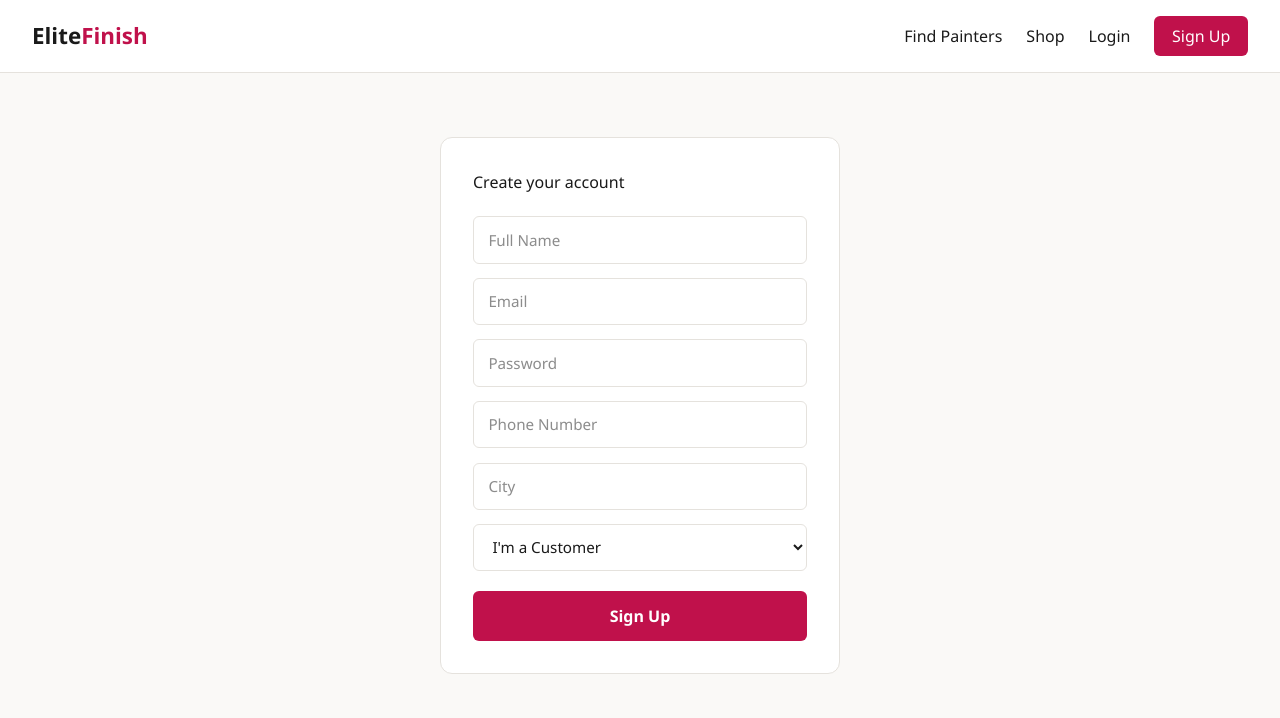
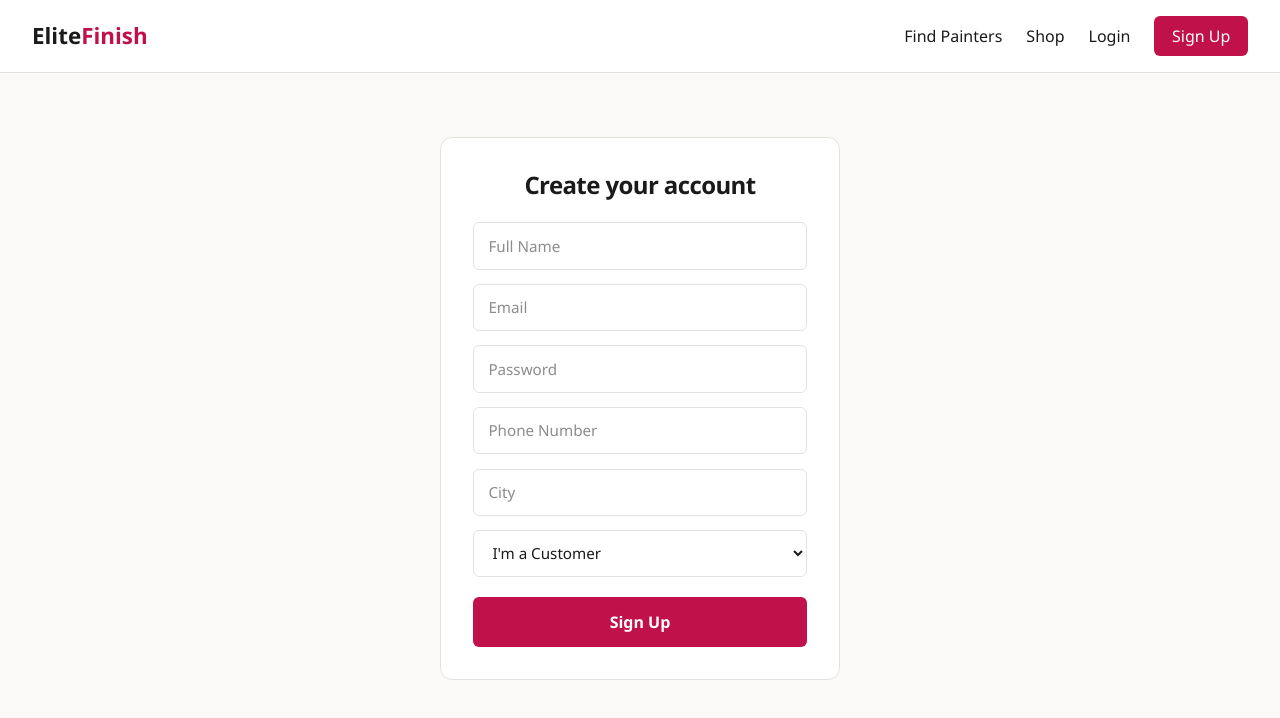
Before and after one commit to Saurabhthakur-73/EliteFullStack, a React (Vite) app in the folder frontend/: page /signup in a window 1280 px wide. Shown: the top 718 px of the page. Built offline with nearby package versions, Linux system fonts and the light colour scheme; no server answers.

Commit message:
fix homepage UI

```diff
--- a/frontend/src/pages/Signup.jsx
+++ b/frontend/src/pages/Signup.jsx
@@ -38,7 +38,7 @@ const Signup = () => {
   return (
     <div className="auth-page">
       <form className="auth-form" onSubmit={handleSubmit}>
-        <h2>Create your account</h2>
+        <h2 className="text-3xl md:text-2xl font-bold text-center tracking-tight leading-tight mb-4">Create your account</h2>
         {error && <p className="error-text">{error}</p>}
 
         <input name="name" placeholder="Full Name" value={form.name} onChange={handleChange} required />
```
